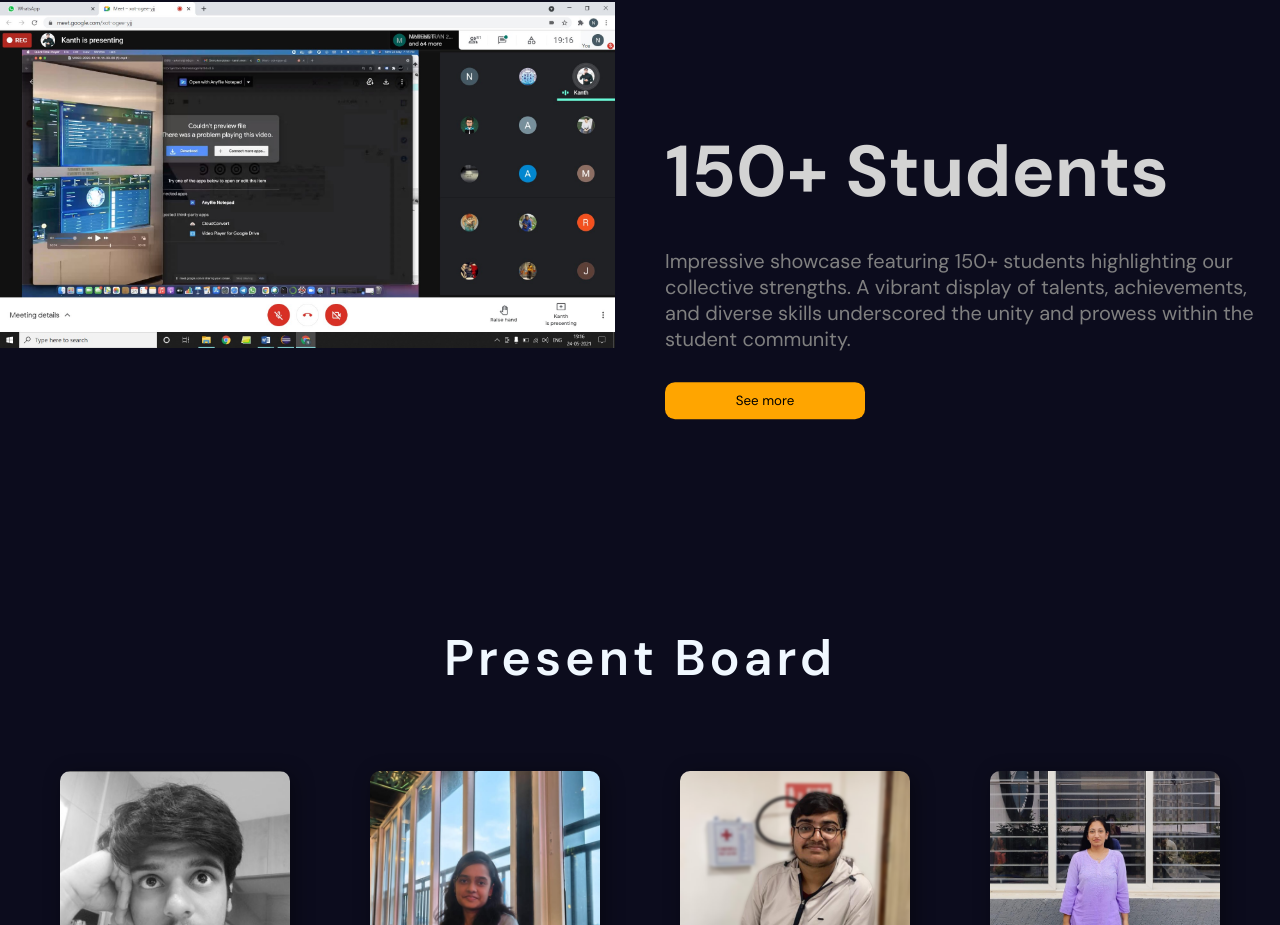
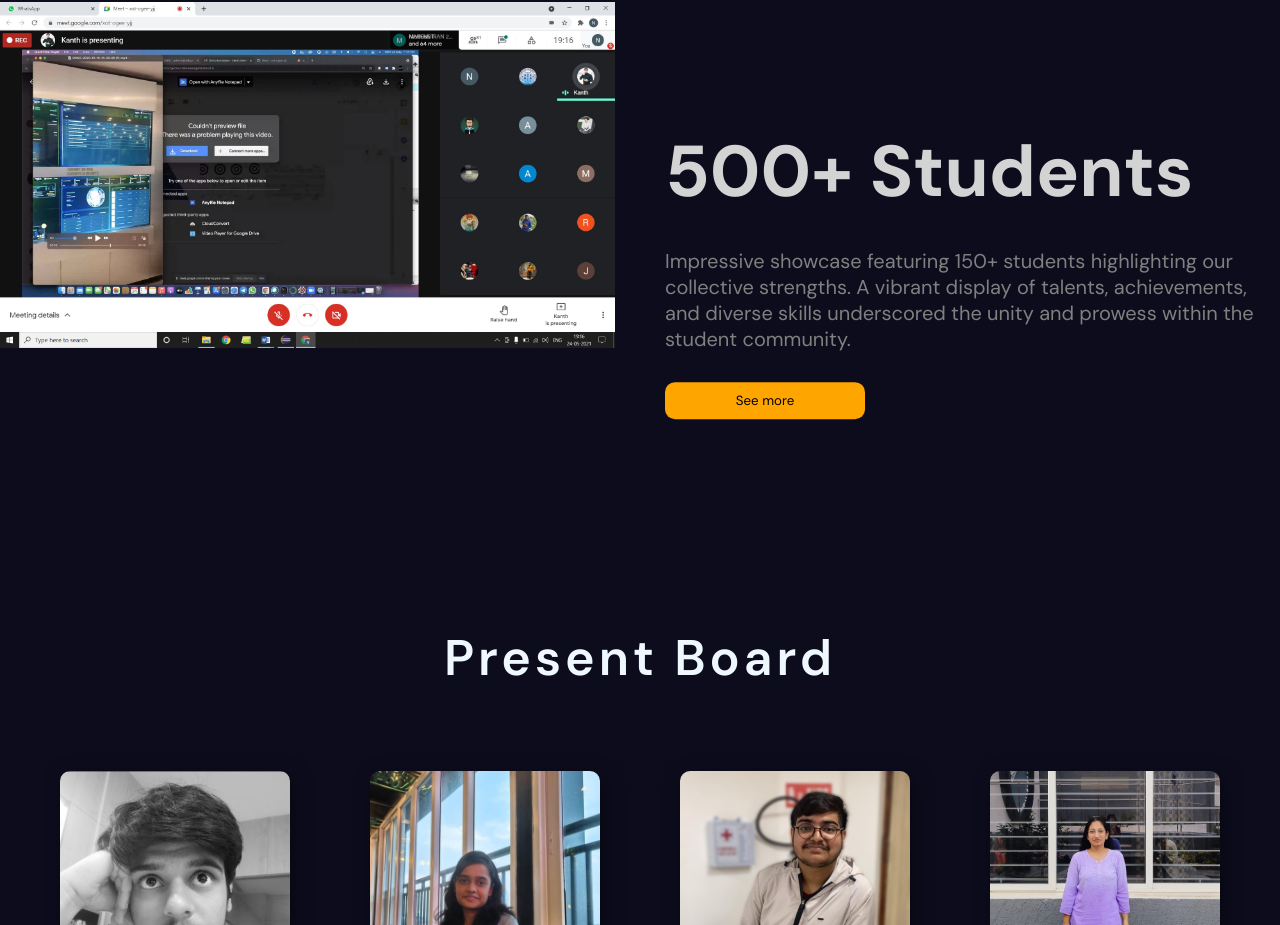
Before and after one commit to Krishnanshu-Khanna/scrs-website-2024, a React (Vite) app: page / in a window 1280 px wide. Shown: the part 5978-6903 px from the top of the page. Built offline with nearby package versions, Linux system fonts and the light colour scheme.

Commit message:
Update Portfolio.jsx

```diff
--- a/src/components/portfolio/Portfolio.jsx
+++ b/src/components/portfolio/Portfolio.jsx
@@ -26,7 +26,7 @@ const items = [
 	},
 	{
 		id: 4,
-		title: "150+ Students",
+		title: "500+ Students",
 		img: "projects/image6.jpg",
 		desc:
 			"Impressive showcase featuring 150+ students highlighting our collective strengths. A vibrant display of talents, achievements, and diverse skills underscored the unity and prowess within the student community.",
```
